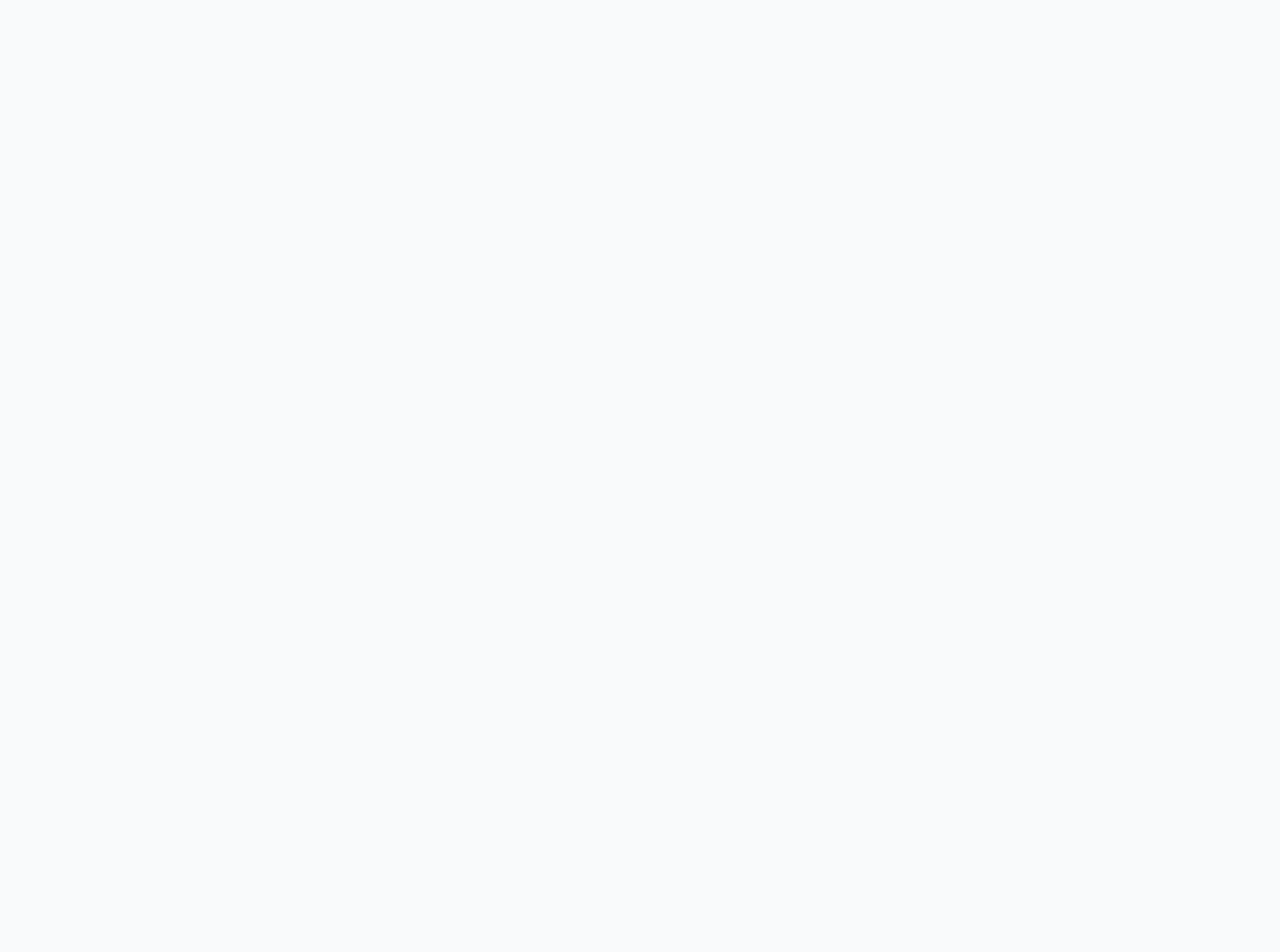
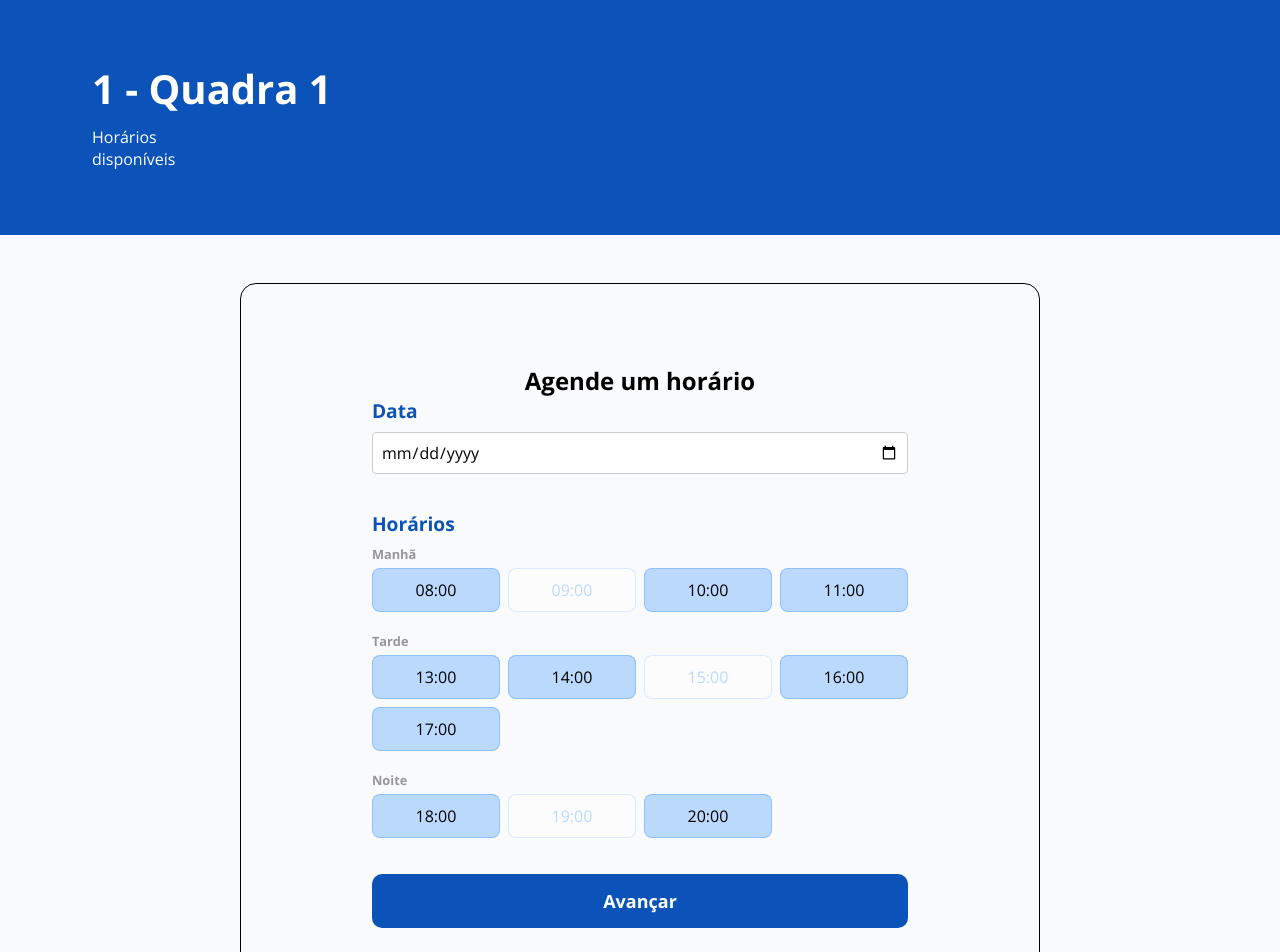
Before and after one commit to rachadez/rachadez-frontend, a React (Vite) app: page /user-reserva-horario/1/1 in a window 1280 px wide. Before the commit this address had no page. Shown: the part 80-1032 px from the top of the page. Before the commit the page ends 800 px from the top, so only its background shows below. Built offline with nearby package versions, Linux system fonts and the light colour scheme.

Commit message:
feat: add modal in "reserva horarios" and implement the base of "reserva participantes"

```diff
--- a/src/App.jsx
+++ b/src/App.jsx
@@ -20,6 +20,7 @@ import AdminUsuariosBanir from './pages/AdminUsuariosBanir';
 import AdminUsuariosVisualizarBanidos from './pages/AdminUsuariosVisualizarBanidos';
 import UserModalidade from './pages/UserModalidade';
 import UserHorarioModalidade from './pages/UserHorarioModalidade';
+import UserReservaParticipantes from './pages/UserReservaParticipantes';
 
 function App() {
   return (
@@ -41,10 +42,11 @@ function App() {
 
         <Route path="/editar-reserva" element={<EditarReserva />} />
 
-        <Route path="/user-reservar-modalidade" element={<UserModalidade />} />
+        <Route path="/user-reserva-modalidade" element={<UserModalidade />} />
 
          {/* Rota dinâmica para cada modalidade e quadra */}
-         <Route path="/user-horario/:modalidade/:quadra" element={<UserHorarioModalidade />} />
+         <Route path="/user-reserva-horario/:modalidade/:quadra" element={<UserHorarioModalidade />} />
+         <Route path="/user-reserva-participantes/:modalidade/:quadra" element={<UserReservaParticipantes />} />
 
         {/* Admin */}
         <Route path="/admin-menu" element={<AdminMenu />} />
--- a/src/pages/UserHorarioModalidade.jsx
+++ b/src/pages/UserHorarioModalidade.jsx
@@ -4,10 +4,15 @@ import './UserHorarioModalidade.css';
 import { useParams } from 'react-router-dom';
 import { useState } from 'react';
 import DefaultButton from './components/Buttons/DefaultButton';
+import ModalOneOption from './components/Modal/ModalOneOption';
 
 const UserHorarioModalidade = () => {
+    const [isModalOpen, setIsModalOpen] = useState(false);
     const [selectedTime, setSelectedTime] = useState(null);
+    const [selectedDate, setSelectedDate] = useState("");
+
     const { modalidade, quadra } = useParams();
+
     const correctAccents = (str) => {
         const accents = {
             'tenis': 'Tênis',
@@ -48,17 +53,30 @@ const UserHorarioModalidade = () => {
         setSelectedTime(time.time);
       };
 
+      const handleAvancar = () => {
+        if (!selectedDate || !selectedTime) {
+            setIsModalOpen(true);
+            return;
+        }
+        window.location.href = `/user-reserva-participantes/${modalidade}/${quadra}`;
+    };
+
     return (
         <div className="horario-modalidade-container">
             <Header />
-            <MainContent title={`${formattedModalidade} - Quadra ${formattedQuadra}`} subtitle="Horários disponíveis" path={"/user-reservar-modalidade"}/>
+            <MainContent title={`${formattedModalidade} - Quadra ${formattedQuadra}`} subtitle="Horários disponíveis" path={"/user-reserva-modalidade"}/>
 
             <div className="container-agendamento">
                 <h2>Agende um horário</h2>
                 <div className="container-form-agendamento">
                     <div className="date-container">
                         <label htmlFor="date">Data</label>
-                        <input type="date" id="date" />
+                        <input
+                            type="date"
+                            id="date"
+                            value={selectedDate}
+                            onChange={(e) => setSelectedDate(e.target.value)}
+                        />
                     </div>
 
                 <div className="horario-container">
@@ -108,9 +126,20 @@ const UserHorarioModalidade = () => {
                         </div>
                     </div>
                 </div>
-                <DefaultButton label="Avançar" />
+                <DefaultButton label="Avançar" onClick={handleAvancar} />
                 </div>
             </div>
+
+            { /* Modal exibido quando o usuario nao seleciona nenhum horário/data */}
+            {isModalOpen && (
+                <ModalOneOption
+                    iconName="triangulo-amarelo"
+                    modalText="Por favor, selecione um horário e uma data para prosseguir"
+                    buttonText="Tentar novamente."
+                    onClick={() => setIsModalOpen(false)}
+                />
+            )}
+
         </div>
       );
 }
--- a/src/pages/UserModalidade.jsx
+++ b/src/pages/UserModalidade.jsx
@@ -6,12 +6,12 @@ import './UserModalidade.css'
 
 const UserModalidade = () => {
     const modalidades = [
-        { icon: getCustomIcon("futebol"), title: "Society", path: "/user-horario/society/quadra1", disabled: false },
-        { icon: getCustomIcon("tennis"), title: "Tênis", path: "/user-horario/tenis/quadra1", disabled: false },
-        { icon: getCustomIcon("volei"), title: "Vôlei de areia 1", path: "/user-horario/volei/quadra1", disabled: false },
-        { icon: getCustomIcon("volei"), title: "Vôlei de areia 2", path: "/user-horario/volei/quadra2", disabled: true },
-        { icon: getCustomIcon("beach-tennis"), title: "Beach tennis 1", path: "/user-horario/beach-tennis/quadra1", disabled: false },
-        { icon: getCustomIcon("beach-tennis"), title: "Beach tennis 2", path: "/user-horario/beach-tennis/quadra2", disabled: true },
+        { icon: getCustomIcon("futebol"), title: "Society", path: "/user-reserva-horario/society/quadra1", disabled: false },
+        { icon: getCustomIcon("tennis"), title: "Tênis", path: "/user-reserva-horario/tenis/quadra1", disabled: false },
+        { icon: getCustomIcon("volei"), title: "Vôlei de areia 1", path: "/user-reserva-horario/volei/quadra1", disabled: false },
+        { icon: getCustomIcon("volei"), title: "Vôlei de areia 2", path: "/user-reserva-horario/volei/quadra2", disabled: true },
+        { icon: getCustomIcon("beach-tennis"), title: "Beach tennis 1", path: "/user-reserva-horario/beach-tennis/quadra1", disabled: false },
+        { icon: getCustomIcon("beach-tennis"), title: "Beach tennis 2", path: "/user-reserva-horario/beach-tennis/quadra2", disabled: true },
       ];
 
     return (
--- /dev/null
+++ b/src/pages/UserReservaParticipantes.css
@@ -0,0 +1,4 @@
+.body {
+    font-family: "Open Sans", sans-serif;
+    width: 100%;
+}
--- /dev/null
+++ b/src/pages/UserReservaParticipantes.jsx
@@ -0,0 +1,16 @@
+import { useParams } from "react-router-dom";
+import Header from "./components/Header/Header";
+import MainContent from "./components/MainContent/MainContent";
+
+const UserReservaParticipantes = () => {
+    const { modalidade, quadra } = useParams();
+
+    return (
+        <div>
+            <Header />
+            <MainContent title="Reservas de Participantes" subtitle="Aqui você pode visualizar e gerenciar suas reservas de participantes." path={`/user-reserva-horario/${modalidade}/${quadra}`}/>
+        </div>
+    );
+}
+
+export default UserReservaParticipantes;
```
